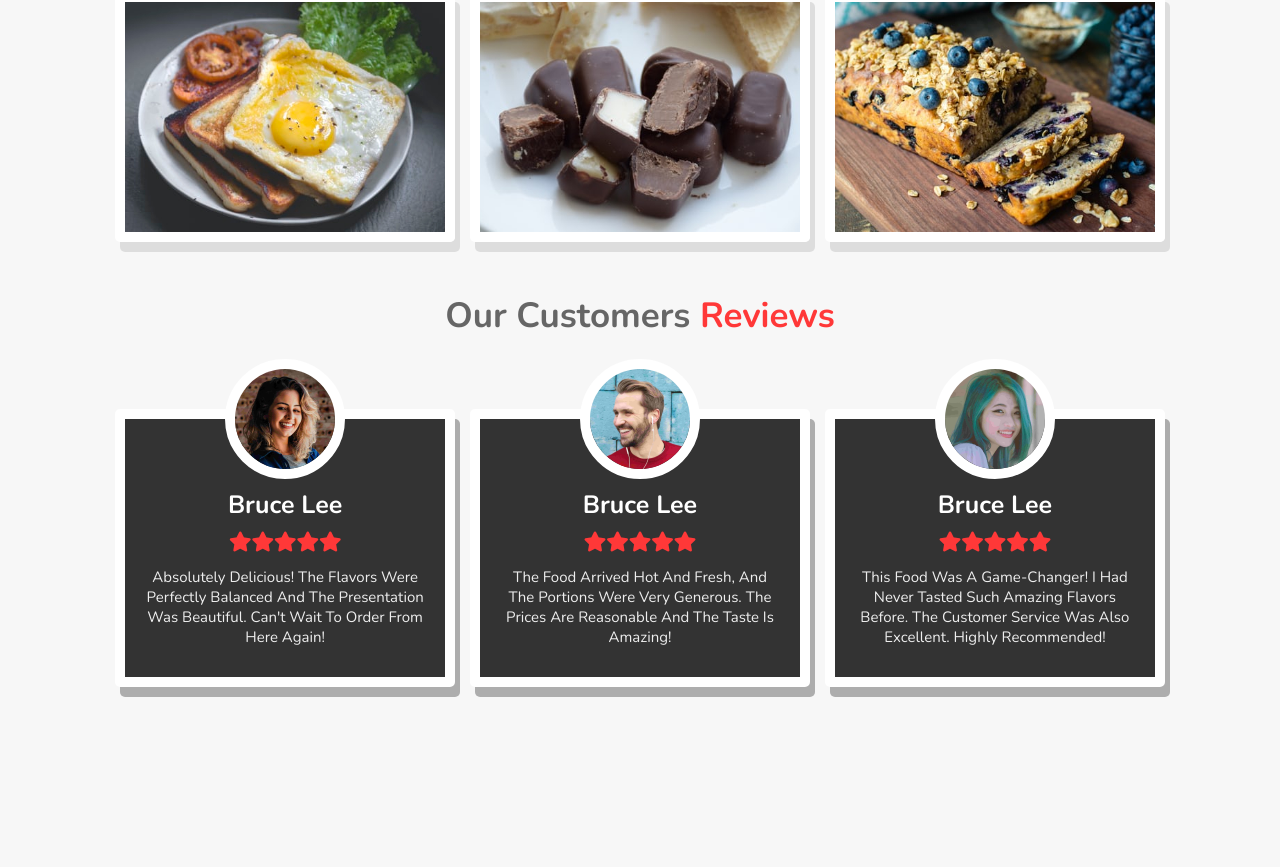
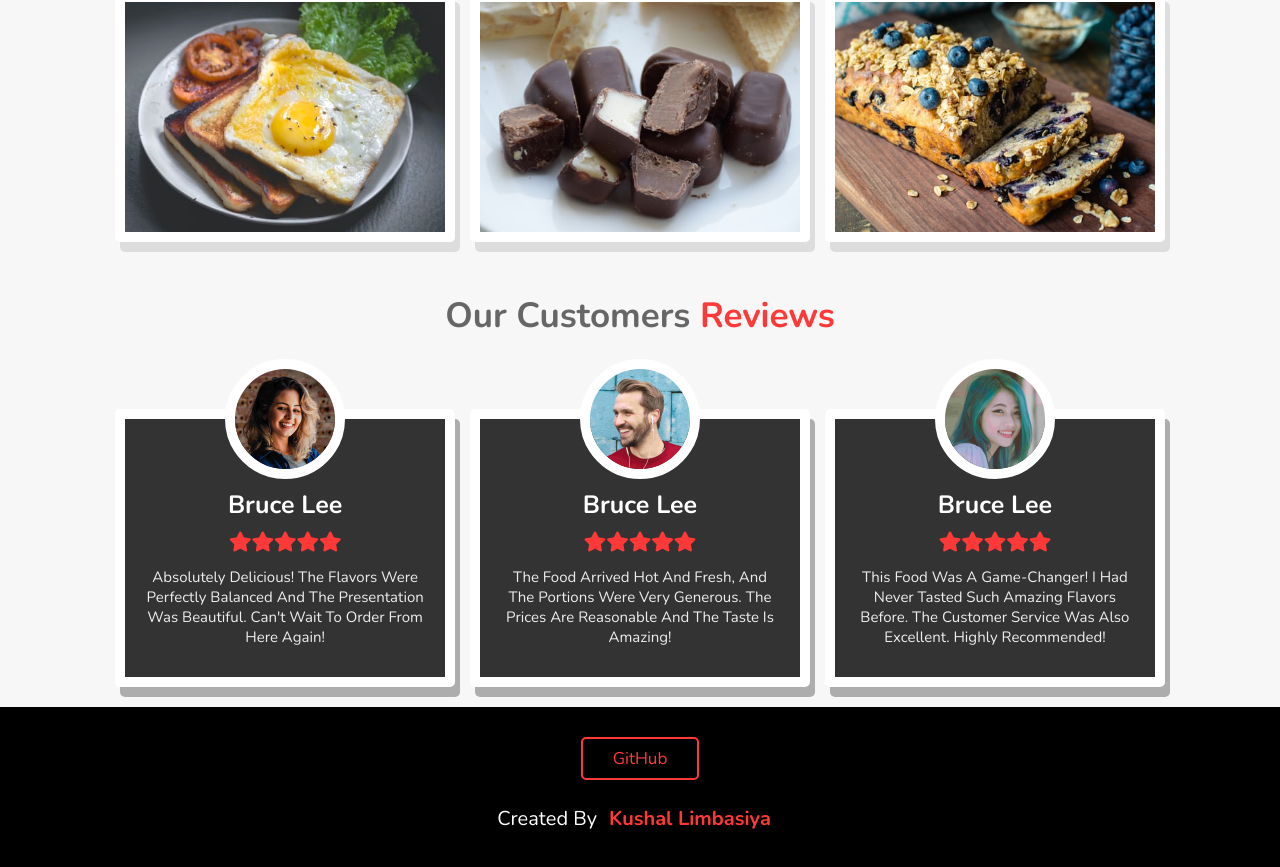
Before and after one commit to KushalLimbasiya/food-time, a React (Create React App) app: page / in a window 1280 px wide. Shown: the part 3360-4227 px from the top of the page. Before the commit the page ends 4067 px from the top, so only its background shows below. Built offline with nearby package versions, Linux system fonts and the light colour scheme.

Commit message:
added footer

```diff
--- a/src/components/page/Home.js
+++ b/src/components/page/Home.js
@@ -26,6 +26,15 @@ function Home() {
             <Popular />
             <Gallary />
             <Review />
+            <section class="footer">
+
+            <div class="share">
+                <a href="https://github.com/KushalLimbasiya" class="btn">GitHub</a>
+            </div>
+
+            <h2 class="creadit">created by<span>Kushal Limbasiya</span></h2>
+
+            </section>
         </>
     )
 };
```
